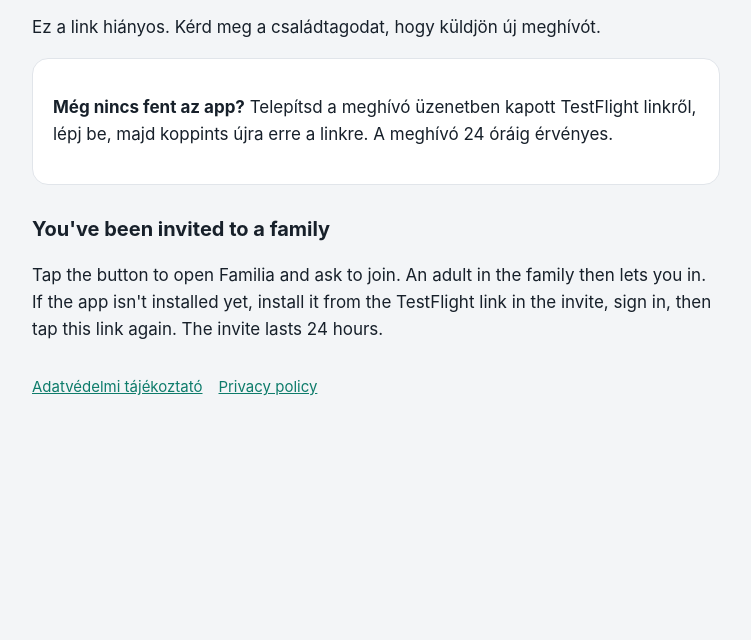
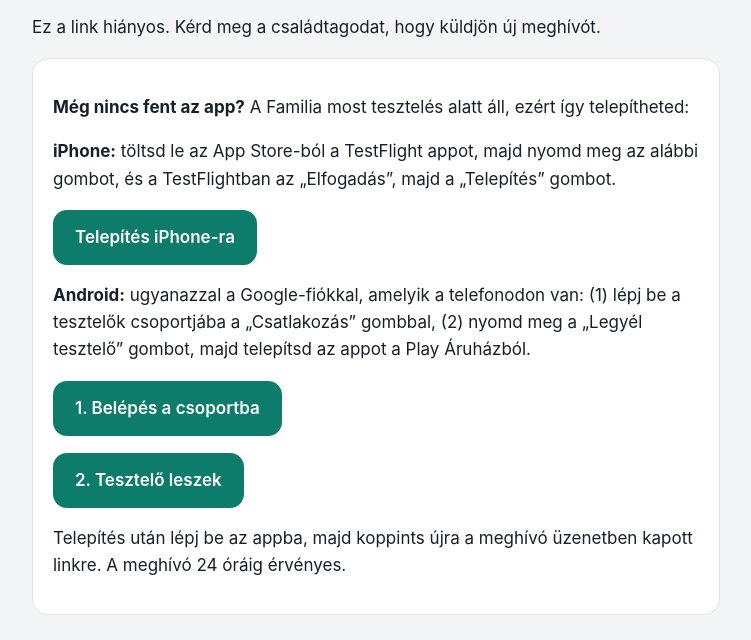
Before and after one commit to sevarafa/hellofamilia-web, a plain HTML site: page csatlakozas/index.html in a window 1280 px wide. Shown: the part 143-783 px from the top of the page, without its empty margins (264-1015 px from the left). Drawn offline with Linux system fonts and the light colour scheme.

Commit message:
Honlap frissítése

```diff
--- a/csatlakozas/index.html
+++ b/csatlakozas/index.html
@@ -16,10 +16,16 @@
   <p id="bad" hidden>Ez a link hiányos. Kérd meg a családtagodat, hogy küldjön új meghívót.</p>
   <p><a class="button" id="open" href="/">Megnyitás a Familiában</a></p>
   <div class="card">
-    <p><strong>Még nincs fent az app?</strong> Telepítsd a meghívó üzenetben kapott TestFlight linkről, lépj be, majd koppints újra erre a linkre. A meghívó 24 óráig érvényes.</p>
+    <p><strong>Még nincs fent az app?</strong> A Familia most tesztelés alatt áll, ezért így telepítheted:</p>
+    <p><strong>iPhone:</strong> töltsd le az App Store-ból a TestFlight appot, majd nyomd meg az alábbi gombot, és a TestFlightban az „Elfogadás”, majd a „Telepítés” gombot.</p>
+    <p><a class="button" href="https://testflight.apple.com/join/cWrAYkFT">Telepítés iPhone-ra</a></p>
+    <p><strong>Android:</strong> ugyanazzal a Google-fiókkal, amelyik a telefonodon van: (1) lépj be a tesztelők csoportjába a „Csatlakozás” gombbal, (2) nyomd meg a „Legyél tesztelő” gombot, majd telepítsd az appot a Play Áruházból.</p>
+    <p><a class="button" href="https://groups.google.com/g/familia-tesztelok">1. Belépés a csoportba</a></p>
+    <p><a class="button" href="https://play.google.com/apps/testing/eu.hellofamilia.familia">2. Tesztelő leszek</a></p>
+    <p>Telepítés után lépj be az appba, majd koppints újra a meghívó üzenetben kapott linkre. A meghívó 24 óráig érvényes.</p>
   </div>
   <h2 lang="en">You've been invited to a family</h2>
-  <p lang="en">Tap the button to open Familia and ask to join. An adult in the family then lets you in. If the app isn't installed yet, install it from the TestFlight link in the invite, sign in, then tap this link again. The invite lasts 24 hours.</p>
+  <p lang="en">Tap the button to open Familia and ask to join. An adult in the family then lets you in. If the app isn't installed yet: on iPhone, get TestFlight from the App Store and open <a href="https://testflight.apple.com/join/cWrAYkFT">this link</a>. On Android, with the Google account on your phone, first <a href="https://groups.google.com/g/familia-tesztelok">join the testers group</a>, then <a href="https://play.google.com/apps/testing/eu.hellofamilia.familia">become a tester</a> and install the app from Google Play. Then sign in and tap the invite link again. The invite lasts 24 hours.</p>
   <p lang="en"><a class="button" id="open-en" href="/">Open in Familia</a></p>
   <nav>
     <a href="/adatvedelem/">Adatvédelmi tájékoztató</a>
```
